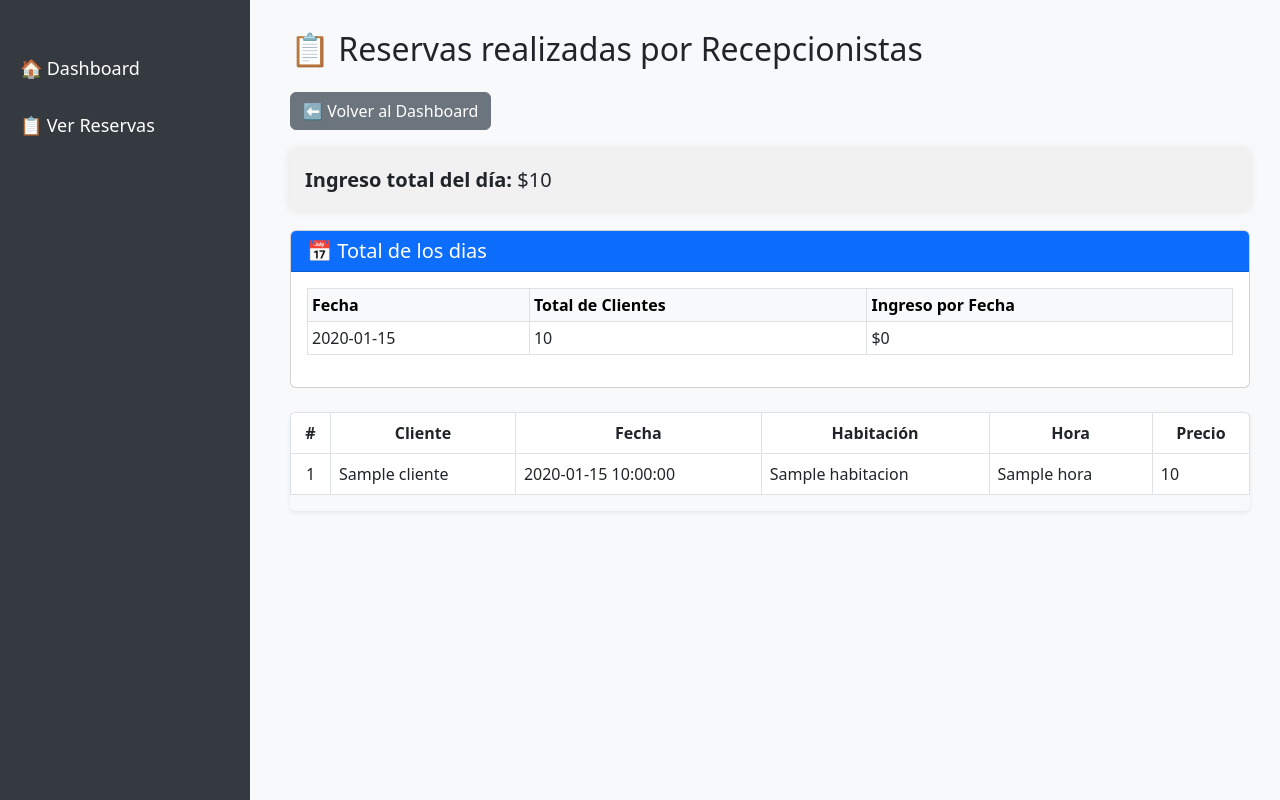
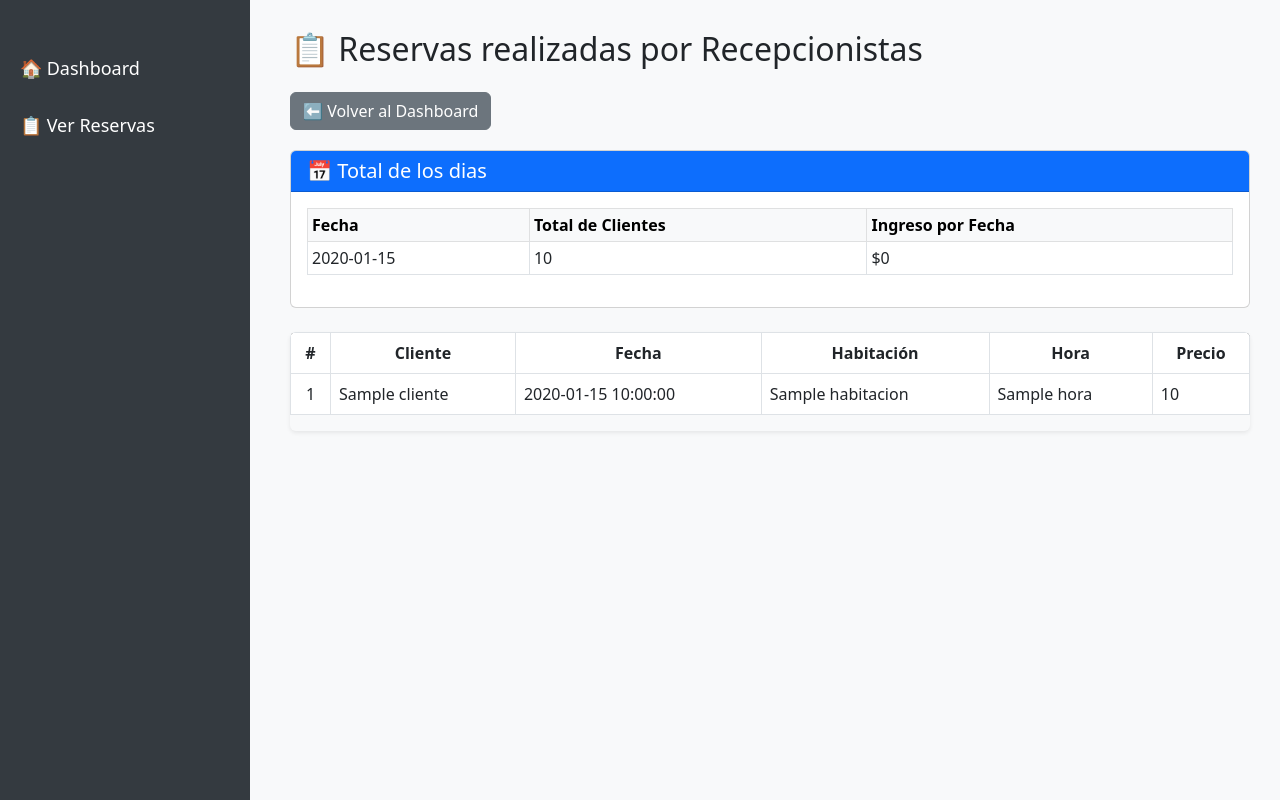
Before and after one commit to SEPM26/Reserva-Hotel, a Flask app: template templates/admin_reservas.html in a window 1280 px wide. Run offline with Flask 3, Linux system fonts and the light colour scheme; the visitor is signed in with stand-in values (Sample User, id 1); the template is opened without the code that fills it: most values are stand-ins (such as "Sample title", 1, 10 or a date in 2020).

Commit message:
Reserva-Hotel

```diff
--- a/templates/admin_reservas.html
+++ b/templates/admin_reservas.html
@@ -70,12 +70,6 @@
 
     <a href="{{ url_for('admin_dashboard') }}" class="btn btn-secondary btn-back">⬅ Volver al Dashboard</a>
 
-    <!-- Mostrar el Ingreso Total del Día -->
-    <div class="total-ingreso">
-        <strong>Ingreso total del día:</strong> ${{ ingreso_total_dia if ingreso_total_dia is not none else 0 }}
-      </div>
-
-
 
     <!-- Tabla de conteo por fecha -->
     <div class="card mb-4">
```
